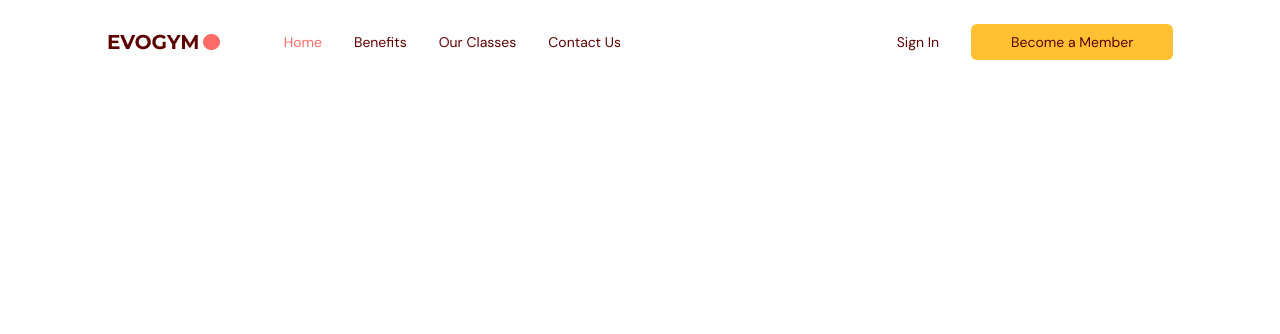
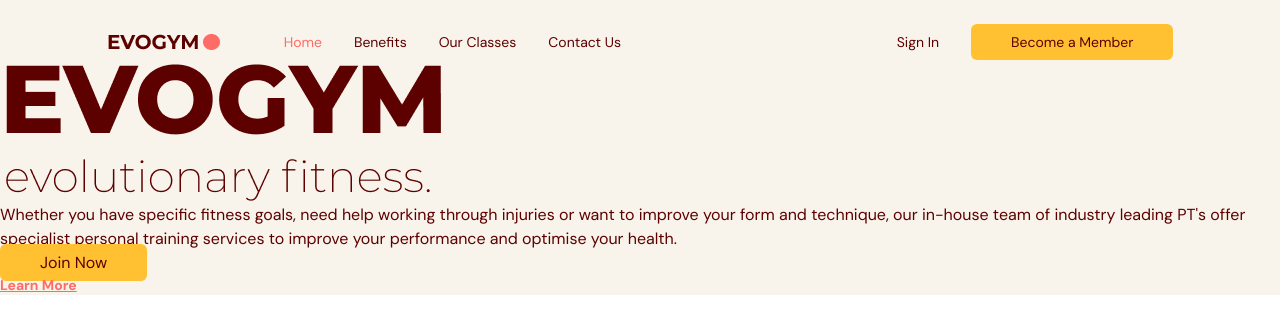
Before and after one commit to pavelFaraday/fitness-gym, a React (Vite) app: page / in a window 1280 px wide. Shown: the top 334 px of the page. Built offline with nearby package versions, Linux system fonts and the light colour scheme.

Commit message:
HEADER - ACTIONS

```diff
--- a/src/App.tsx
+++ b/src/App.tsx
@@ -1,5 +1,6 @@
 import { useState, useEffect } from "react";
 import Navbar from "@/scenes/navbar";
+import Home from "@/scenes/home";
 import { SelectedPage } from "./shared/types";
 
 function App() {
@@ -28,6 +29,7 @@ function App() {
         setSelectedPage={setSelectedPage}
         isTopOfPage={isTopOfPage}
       />
+      <Home setSelectedPage={setSelectedPage} />
     </div>
   );
 }
--- /dev/null
+++ b/src/scenes/home/index.tsx
@@ -0,0 +1,61 @@
+import useMediaQuery from "@/hooks/useMediaQuery";
+import { SelectedPage } from "../../shared/types";
+import HomePageText from "@/assets/HomePageText.png";
+
+import ActionButton from "@/shared/ActionButton";
+import HomePageGraphic from "@/assets/HomePageGraphic.png";
+import SponsorRedBull from "@/assets/SponsorRedBull.png";
+import SponsorForbes from "@/assets/SponsorForbes.png";
+import SponsorFortune from "@/assets/SponsorFortune.png";
+import AnchorLink from "react-anchor-link-smooth-scroll";
+import { motion } from "framer-motion";
+
+type Props = {
+  setSelectedPage: (value: SelectedPage) => void;
+};
+
+const Home = ({ setSelectedPage }: Props) => {
+  const isAboveMediumScreens = useMediaQuery("(min-width: 1060px)");
+  return (
+    <section id="home" className="gap-16 bg-gray-20 py-10 md:h-full md:pb-0">
+      {/* IMAGE & MAIN HEADER */}
+      <div>
+        {/* MAIN HEADER */}
+        <div>
+          {/* HEADINGS */}
+          <div>
+            <div>
+              <div>
+                <img src={HomePageText} alt="home-page-text" />
+              </div>
+            </div>
+            <p>
+              Whether you have specific fitness goals, need help working through
+              injuries or want to improve your form and technique, our in-house
+              team of industry leading PT's offer specialist personal training
+              services to improve your performance and optimise your health.
+            </p>
+          </div>
+
+          {/* ACTIONS */}
+          <div>
+            <ActionButton setSelectedPage={setSelectedPage}>
+              Join Now
+            </ActionButton>
+            <AnchorLink
+              className="text-sm font-bold text-primary-500 underline hover:text-secondary-500"
+              onClick={() => setSelectedPage(SelectedPage.ContactUs)}
+              href={`#${SelectedPage.ContactUs}`}
+            >
+              <p>Learn More</p>
+            </AnchorLink>
+          </div>
+        </div>
+        {/* IMAGE */}
+        <div></div>
+      </div>
+    </section>
+  );
+};
+
+export default Home;
```
